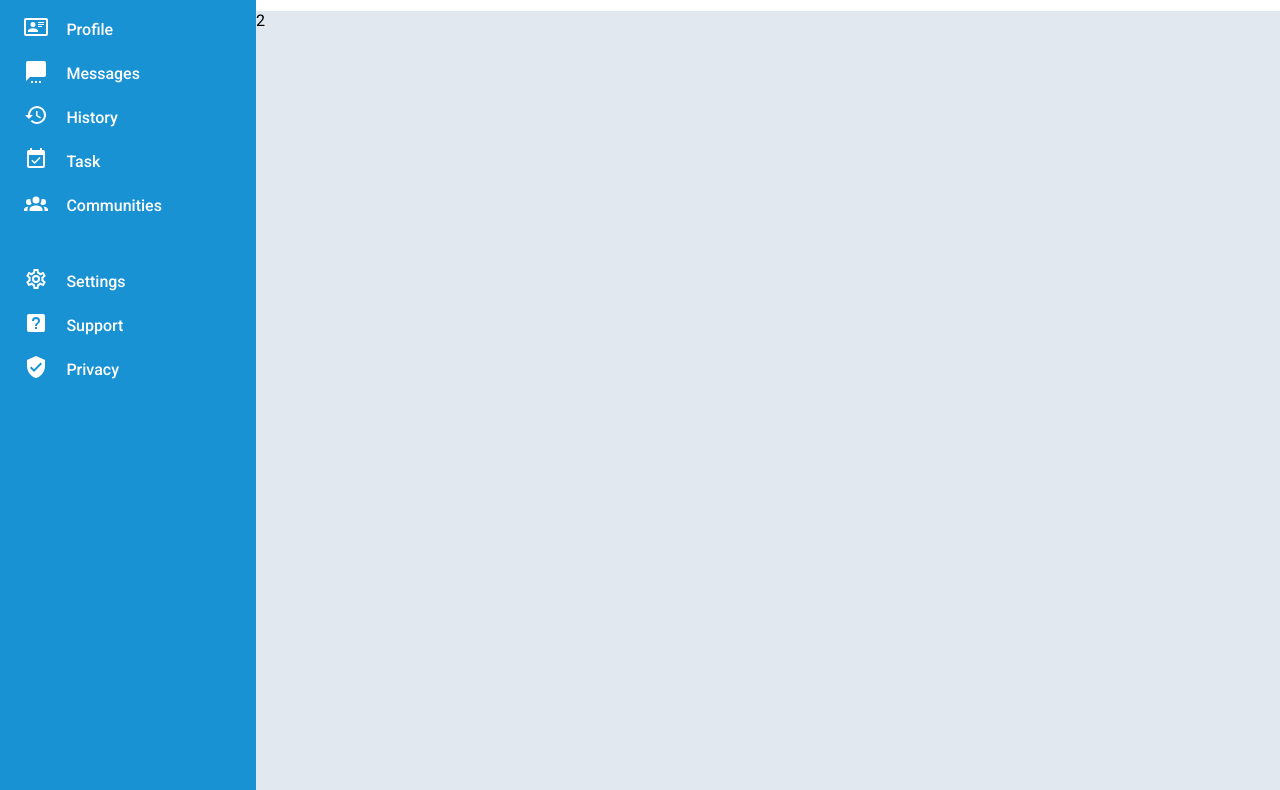
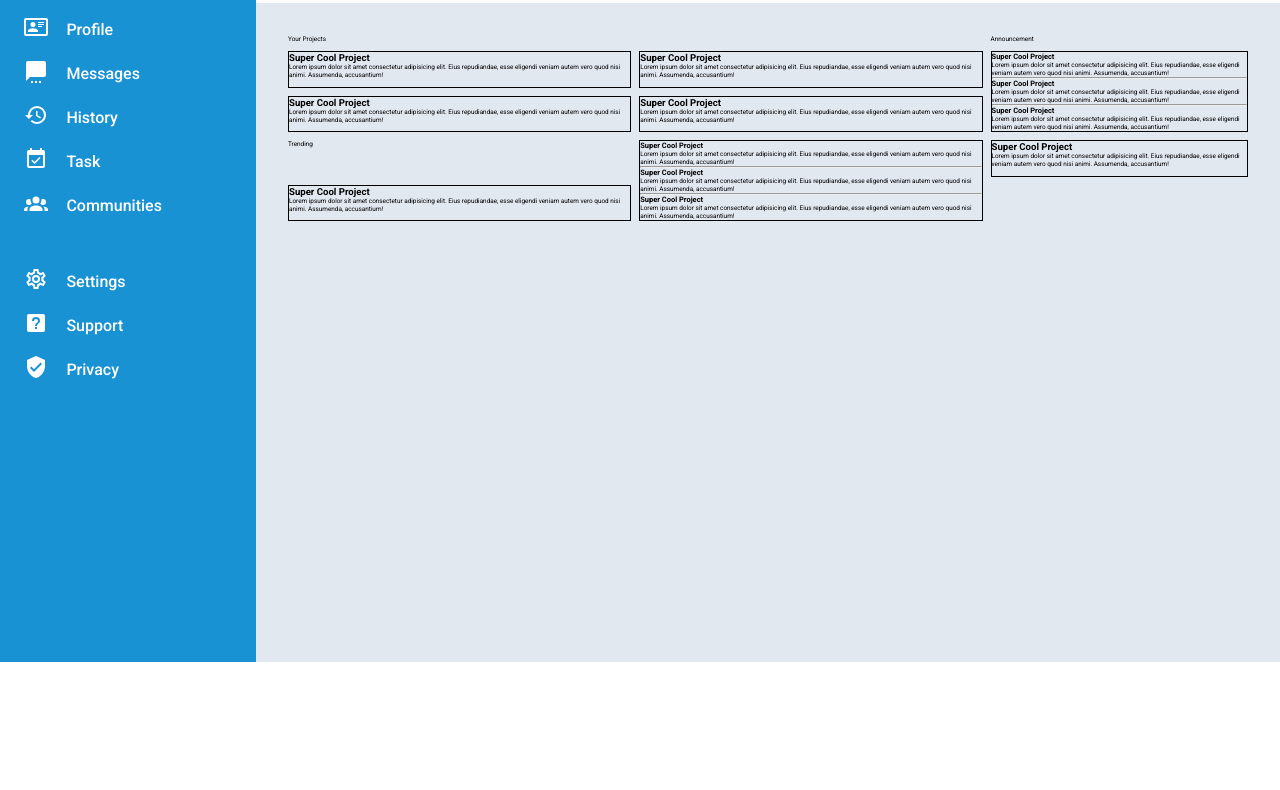
Before and after one commit to alexobadin/dashboard, a plain HTML site: page index.html in a window 1280 px wide. Shown: the part 138-928 px from the top of the page. After the commit the page ends 800 px from the top, so only its background shows below. Drawn offline with Linux system fonts and the light colour scheme.

Commit message:
start work on main section

```diff
--- a/index.html
+++ b/index.html
@@ -155,7 +155,93 @@
           <button>Share</button>
         </div>
       </header>
-      <main>2</main>
+      <main>
+        <div class="main-container">
+          <p class="project">Your Projects</p>
+          <div class="card">
+            <h2>Super Cool Project</h2>
+            <p>
+              Lorem ipsum dolor sit amet consectetur adipisicing elit. Eius repudiandae, esse eligendi veniam autem vero
+              quod nisi animi. Assumenda, accusantium!
+            </p>
+          </div>
+          <div class="card">
+            <h2>Super Cool Project</h2>
+            <p>
+              Lorem ipsum dolor sit amet consectetur adipisicing elit. Eius repudiandae, esse eligendi veniam autem vero
+              quod nisi animi. Assumenda, accusantium!
+            </p>
+          </div>
+          <p class="announcement">Announcement</p>
+          <div class="tall-card">
+            <h3>Super Cool Project</h3>
+            <p>
+              Lorem ipsum dolor sit amet consectetur adipisicing elit. Eius repudiandae, esse eligendi veniam autem vero
+              quod nisi animi. Assumenda, accusantium!
+            </p>
+            <hr />
+            <h3>Super Cool Project</h3>
+            <p>
+              Lorem ipsum dolor sit amet consectetur adipisicing elit. Eius repudiandae, esse eligendi veniam autem vero
+              quod nisi animi. Assumenda, accusantium!
+            </p>
+            <hr />
+            <h3>Super Cool Project</h3>
+            <p>
+              Lorem ipsum dolor sit amet consectetur adipisicing elit. Eius repudiandae, esse eligendi veniam autem vero
+              quod nisi animi. Assumenda, accusantium!
+            </p>
+          </div>
+          <div class="card">
+            <h2>Super Cool Project</h2>
+            <p>
+              Lorem ipsum dolor sit amet consectetur adipisicing elit. Eius repudiandae, esse eligendi veniam autem vero
+              quod nisi animi. Assumenda, accusantium!
+            </p>
+          </div>
+          <div class="card">
+            <h2>Super Cool Project</h2>
+            <p>
+              Lorem ipsum dolor sit amet consectetur adipisicing elit. Eius repudiandae, esse eligendi veniam autem vero
+              quod nisi animi. Assumenda, accusantium!
+            </p>
+          </div>
+          <p class="trending">Trending</p>
+          <div class="tall-card">
+            <h3>Super Cool Project</h3>
+            <p>
+              Lorem ipsum dolor sit amet consectetur adipisicing elit. Eius repudiandae, esse eligendi veniam autem vero
+              quod nisi animi. Assumenda, accusantium!
+            </p>
+            <hr />
+            <h3>Super Cool Project</h3>
+            <p>
+              Lorem ipsum dolor sit amet consectetur adipisicing elit. Eius repudiandae, esse eligendi veniam autem vero
+              quod nisi animi. Assumenda, accusantium!
+            </p>
+            <hr />
+            <h3>Super Cool Project</h3>
+            <p>
+              Lorem ipsum dolor sit amet consectetur adipisicing elit. Eius repudiandae, esse eligendi veniam autem vero
+              quod nisi animi. Assumenda, accusantium!
+            </p>
+          </div>
+          <div class="card">
+            <h2>Super Cool Project</h2>
+            <p>
+              Lorem ipsum dolor sit amet consectetur adipisicing elit. Eius repudiandae, esse eligendi veniam autem vero
+              quod nisi animi. Assumenda, accusantium!
+            </p>
+          </div>
+          <div class="card">
+            <h2>Super Cool Project</h2>
+            <p>
+              Lorem ipsum dolor sit amet consectetur adipisicing elit. Eius repudiandae, esse eligendi veniam autem vero
+              quod nisi animi. Assumenda, accusantium!
+            </p>
+          </div>
+        </div>
+      </main>
     </div>
   </body>
 </html>
--- a/style.css
+++ b/style.css
@@ -67,8 +67,9 @@ aside a:hover {
 }
 
 .container {
-  display: grid;
-  grid-template-rows: 1fr 6fr;
+  display: flex;
+  flex-direction: column;
+  height: 100vh;
 }
 
 /* *****************************************
@@ -77,7 +78,7 @@ HEADER
 
 header {
   background-color: #ffff;
-  padding: 1rem 2rem;
+  padding: 1rem 2rem 0.5rem 2rem;
   display: grid;
   grid-template-columns: repeat(6, 1fr);
   grid-template-rows: 1fr 2fr;
@@ -173,7 +174,7 @@ header button {
   color: #ffffff;
   border: none;
   width: 5rem;
-  padding: 0.4rem 1rem;
+  padding: 0.5rem 1rem;
   border-radius: 100px;
   font-size: 0.6rem;
   font-weight: 600;
@@ -190,4 +191,34 @@ MAIN
 
 main {
   background-color: var(--main-bg-color);
+
+  height: 100%;
+  overflow: scroll;
+
+  font-size: 0.4rem;
 }
+
+main .main-container {
+  padding: 2rem;
+  display: grid;
+  grid-template-columns: 2fr 2fr 1.5fr;
+  grid-template-rows: repeat();
+  gap: 0.5rem;
+}
+
+.main-container .card {
+  border: 1px solid black;
+}
+
+.main-container .project {
+  grid-column: span 2;
+}
+
+.main-container .announcement {
+  grid-row: 1/2;
+  grid-column: 3/4;
+}
+.main-container .tall-card {
+  border: 1px solid black;
+  grid-row: span 2;
+}
```
